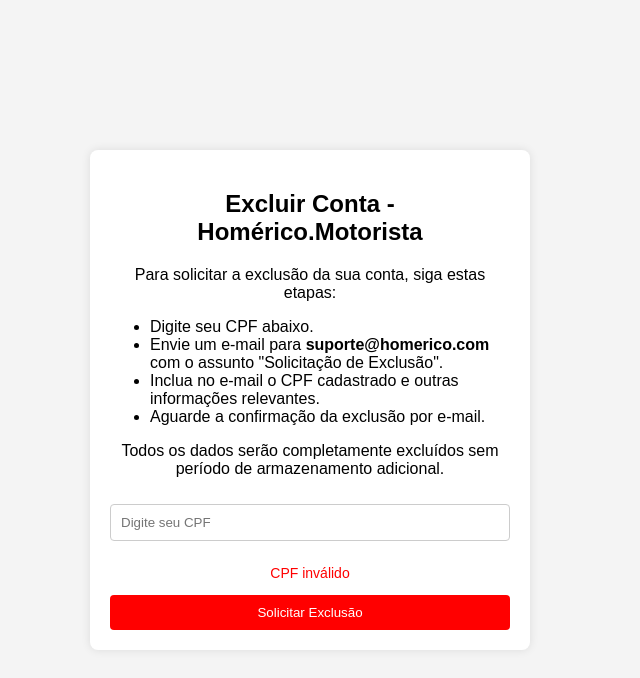
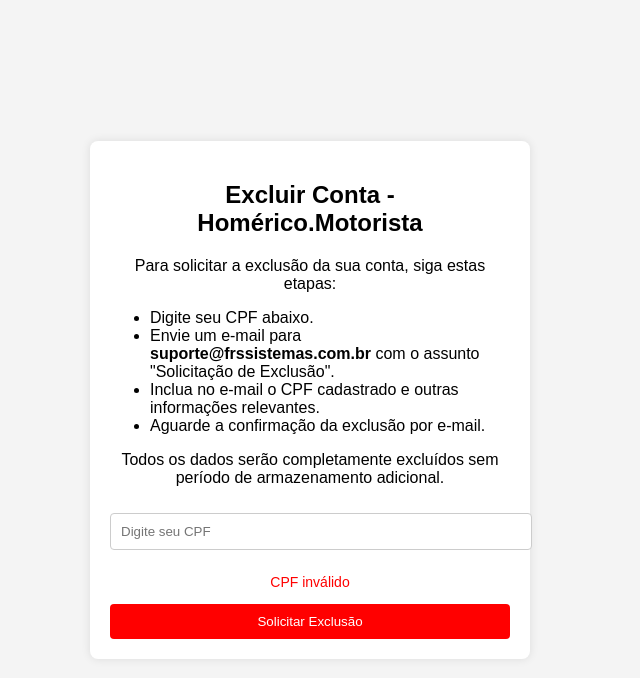
Before and after one commit to eduardovieiradev/FRSSistemas-Request-Account-Deletion, a plain HTML site: page index.html in a window 1280 px wide. Both pictures are taken after a click on the button "Solicitar Exclusão". Shown: the whole page, without its empty margins (330-970 px from the left). Drawn offline with Linux system fonts and the light colour scheme.

Commit message:
Update index.html

```diff
--- a/index.html
+++ b/index.html
@@ -1,3 +1,4 @@
+<!DOCTYPE html>
 <html lang="pt-BR">
 <head>
     <meta charset="UTF-8">
@@ -53,30 +54,30 @@
         <p>Para solicitar a exclusão da sua conta, siga estas etapas:</p>
         <ul style="text-align: left;">
             <li>Digite seu CPF abaixo.</li>
-            <li>Envie um e-mail para <strong>suporte@homerico.com</strong> com o assunto "Solicitação de Exclusão".</li>
+            <li>Envie um e-mail para <strong>suporte@frssistemas.com.br</strong> com o assunto "Solicitação de Exclusão".</li>
             <li>Inclua no e-mail o CPF cadastrado e outras informações relevantes.</li>
             <li>Aguarde a confirmação da exclusão por e-mail.</li>
         </ul>
         <p>Todos os dados serão completamente excluídos sem período de armazenamento adicional.</p>
-        <input type="text" id="cpf" placeholder="Digite seu CPF">
+        <input type="text" id="cpf" placeholder="Digite seu CPF" maxlength="14" oninput="formatarCPF(this)">
         <p id="error" class="error"></p>
         <button onclick="validarCPF()">Solicitar Exclusão</button>
     </div>
 
     <script>
-        function formatarCPF(cpf) {
-            return cpf.replace(/\D/g, '')
-                      .replace(/(\d{3})(\d)/, '$1.$2')
-                      .replace(/(\d{3})(\d)/, '$1.$2')
-                      .replace(/(\d{3})(\d{1,2})$/, '$1-$2');
+        function formatarCPF(campo) {
+            let cpf = campo.value.replace(/\D/g, '');
+            cpf = cpf.slice(0, 11);
+            cpf = cpf.replace(/(\d{3})(\d)/, '$1.$2')
+                     .replace(/(\d{3})(\d)/, '$1.$2')
+                     .replace(/(\d{3})(\d{1,2})$/, '$1-$2');
+            campo.value = cpf;
         }
 
         function validarCPF() {
             const cpfInput = document.getElementById('cpf');
             const errorText = document.getElementById('error');
-            let cpf = cpfInput.value;
-            cpf = formatarCPF(cpf);
-            cpfInput.value = cpf;
+            const cpf = cpfInput.value;
 
             const cpfValido = /^\d{3}\.\d{3}\.\d{3}-\d{2}$/.test(cpf);
             if (!cpfValido) {
```
